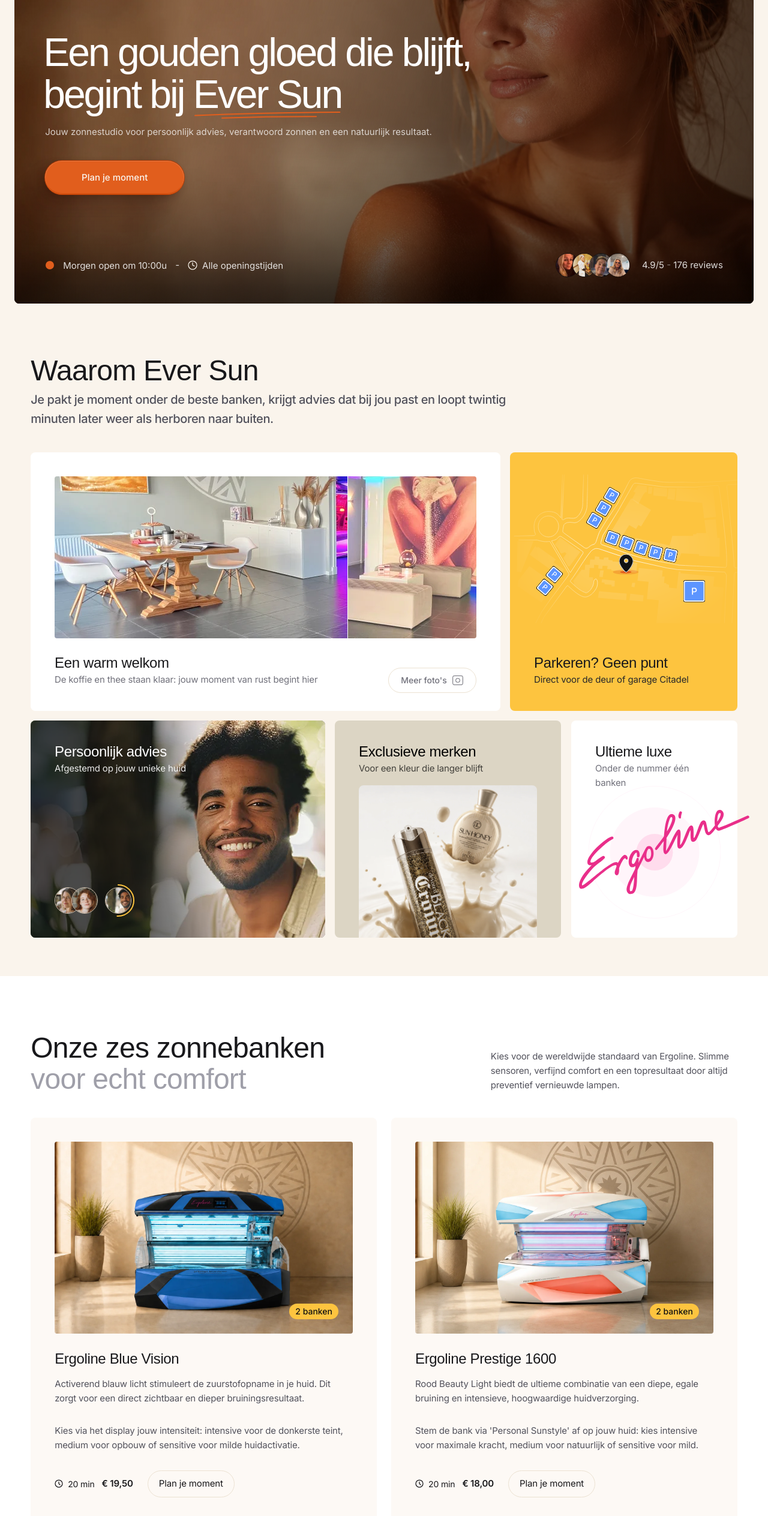
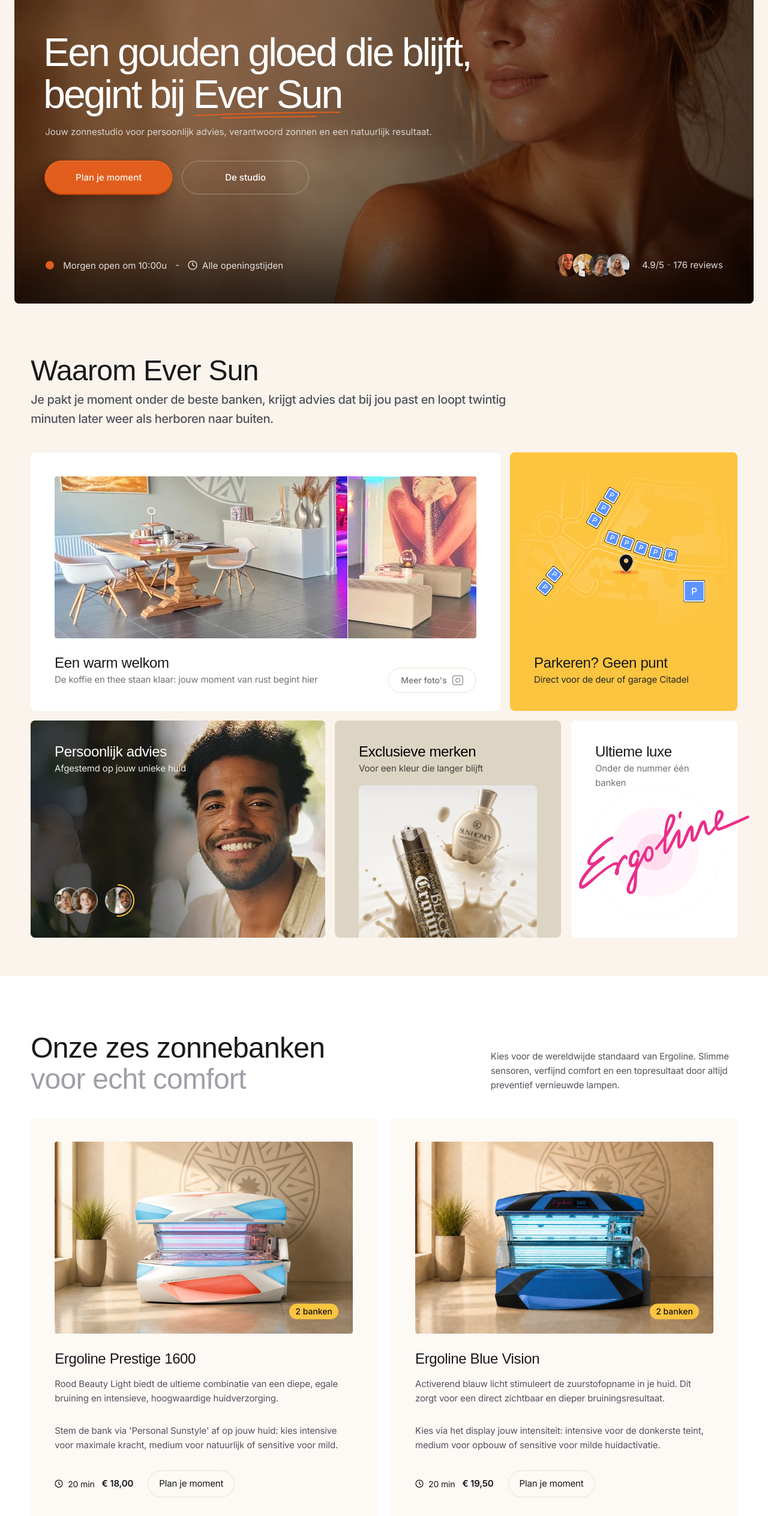
Before and after one commit to timothyvansas-gif/eversun, a Next.js app: page / in a window 1280 px wide. Shown: the part 270-2797 px from the top of the page at 60% size. Built offline with nearby package versions, Linux system fonts and the light colour scheme; a web font is replaced by a local one.

Commit message:
feat: reorder tanning beds and add secondary button to hero section

```diff
--- a/src/components/hero/hero-buttons.tsx
+++ b/src/components/hero/hero-buttons.tsx
@@ -15,12 +15,13 @@ const baseStyle: React.CSSProperties = {
 
 export default function HeroButtons({ onOpenAfspraak }: { onOpenAfspraak: () => void }) {
   const [primaryHovered, setPrimaryHovered] = useState(false);
+  const [secondaryHovered, setSecondaryHovered] = useState(false);
   const [origin, setOrigin] = useState({ x: 0, y: 0 });
 
   return (
-    <>
+    <div className="flex flex-col sm:flex-row items-center gap-3 sm:gap-4">
       <button
-        className="w-auto sm:w-[200px] lg:w-[232px] min-h-[48px] sm:min-h-[56px] px-[40px] sm:px-5 font-sans font-medium text-[14px] sm:text-[15px] text-[#FAF4EC] cursor-pointer active:scale-[0.98] transition-transform duration-200 relative overflow-hidden"
+        className="w-[212px] min-h-[48px] sm:min-h-[56px] px-0 sm:px-5 font-sans font-medium text-[14px] sm:text-[15px] text-[#FAF4EC] cursor-pointer active:scale-[0.98] transition-transform duration-200 relative overflow-hidden"
         onMouseEnter={(e) => {
           if (!window.matchMedia("(hover: hover)").matches) return;
           const rect = e.currentTarget.getBoundingClientRect();
@@ -57,6 +58,25 @@ export default function HeroButtons({ onOpenAfspraak }: { onOpenAfspraak: () =>
         />
         <span className="relative z-10">Plan je moment</span>
       </button>
-    </>
+
+      <div className="hidden sm:block">
+      <button
+        className="w-[212px] min-h-[48px] sm:min-h-[56px] px-0 sm:px-5 font-sans font-medium text-[14px] sm:text-[15px] text-white cursor-pointer active:scale-[0.98] border"
+        onMouseEnter={() => {
+          if (!window.matchMedia("(hover: hover)").matches) return;
+          setSecondaryHovered(true);
+        }}
+        onMouseLeave={() => setSecondaryHovered(false)}
+        onClick={() => document.getElementById("waarom")?.scrollIntoView({ behavior: "smooth" })}
+        style={{
+          ...baseStyle,
+          borderColor: secondaryHovered ? "rgba(255,255,255,1)" : "rgba(255,255,255,0.3)",
+          transition: "border-color 0.35s cubic-bezier(0.22, 1, 0.36, 1), transform 0.2s ease",
+        }}
+      >
+        De studio
+      </button>
+      </div>
+    </div>
   );
 }
--- a/src/components/onze-zonnebanken.tsx
+++ b/src/components/onze-zonnebanken.tsx
@@ -22,6 +22,19 @@ type Zonnebank = {
 
 const ZONNEBANKEN: Zonnebank[] = [
   {
+    image: prestige1600,
+    alt: "Ergoline Prestige 1600 zonnebad",
+    title: "Ergoline Prestige 1600",
+    badge: "2 banken",
+    description: [
+      "Rood Beauty Light biedt de ultieme combinatie van een diepe, egale bruining en intensieve, hoogwaardige huidverzorging.",
+      "Stem de bank via 'Personal Sunstyle' af op jouw huid: kies intensive voor maximale kracht, medium voor natuurlijk of sensitive voor mild.",
+    ],
+    minuten: "20 min",
+    prijs: "€ 18,00",
+    whatsappUrl: "https://wa.me/31625306491?text=Hoi%20Ever%20Sun%2C%0Aik%20wil%20graag%20een%20zonsessie%20boeken%20voor%20de%20bank%20Ergoline%20Prestige%201600",
+  },
+  {
     image: blueVision,
     alt: "Ergoline Blue Vision zonnebad",
     title: "Ergoline Blue Vision",
@@ -33,19 +46,6 @@ const ZONNEBANKEN: Zonnebank[] = [
     minuten: "20 min",
     prijs: "€ 19,50",
     whatsappUrl: "https://wa.me/31625306491?text=Hoi%20Ever%20Sun%2C%0Aik%20wil%20graag%20een%20zonsessie%20boeken%20voor%20de%20bank%20Ergoline%20Blue%20Vision",
-  },
-  {
-    image: prestige1600,
-    alt: "Ergoline Prestige 1600 zonnebad",
-    title: "Ergoline Prestige 1600",
-    badge: "2 banken",
-    description: [
-      "Rood Beauty Light biedt de ultieme combinatie van een diepe, egale bruining en intensieve, hoogwaardige huidverzorging.",
-      "Stem de bank via 'Personal Sunstyle' af op jouw huid: kies intensive voor maximale kracht, medium voor natuurlijk of sensitive voor mild.",
-    ],
-    minuten: "20 min",
-    prijs: "€ 18,00",
-    whatsappUrl: "https://wa.me/31625306491?text=Hoi%20Ever%20Sun%2C%0Aik%20wil%20graag%20een%20zonsessie%20boeken%20voor%20de%20bank%20Ergoline%20Prestige%201600",
   },
   {
     image: ergoline700,
```
